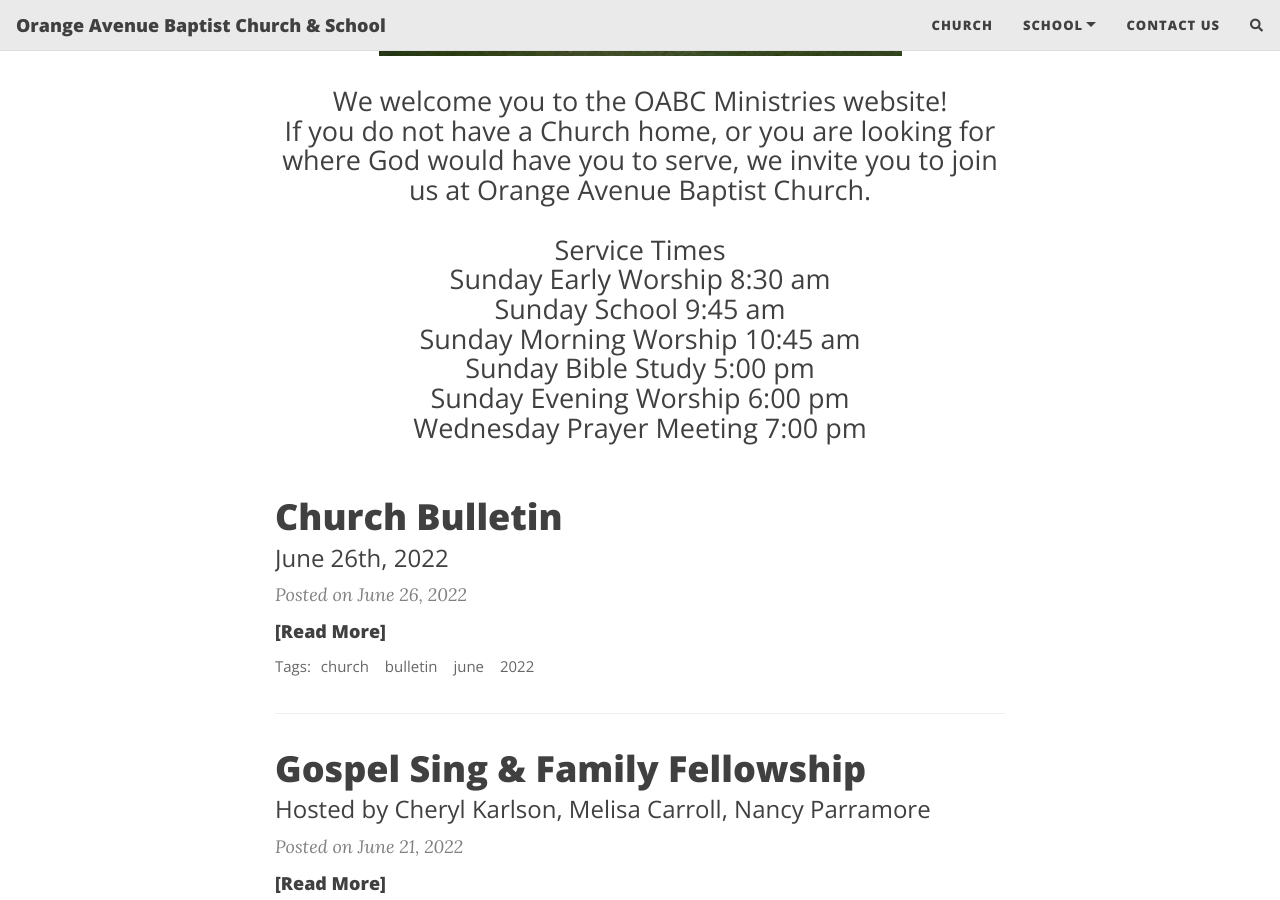
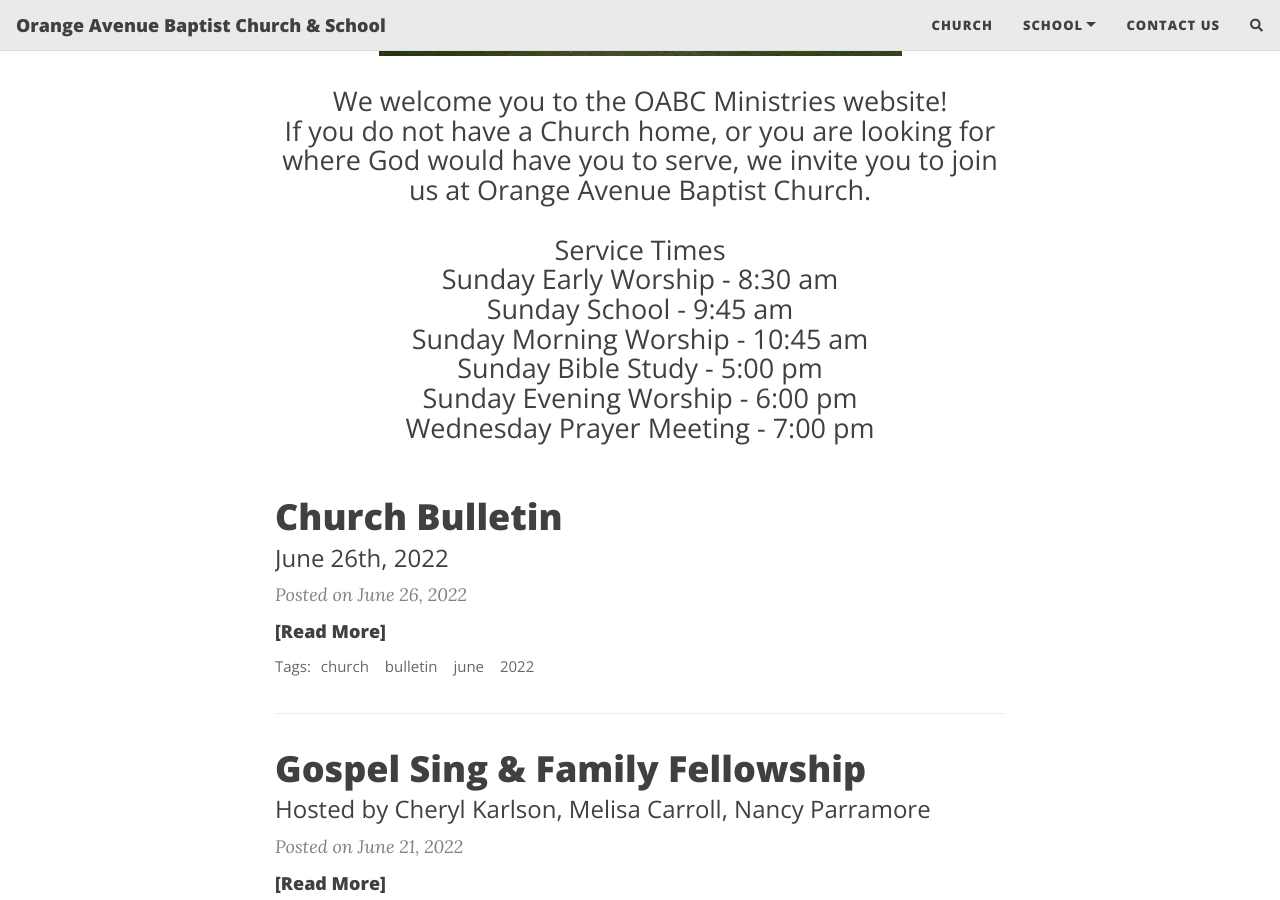
Before and after one commit to techdouttech/oabc-website, a Jekyll site: the page built from index.html, in a window 1280 px wide and 900 px high, scrolled down 604 px. Built offline with Jekyll 4.4.1, drawn with Linux system fonts in a browser that asks for light colours; nearby versions of some CDN libraries; the list of posts is cut into pages by our own code; comment, search, counter and statistics services are not loaded.

```diff
--- a/index.html
+++ b/index.html
@@ -2,5 +2,5 @@
 layout: home
 title: Orange Avenue Baptist Church
 subtitle: The Church Where Everybody Is Somebody & Jesus Christ Is LORD!!!
-body: <img src="/assets/img/OABC-Property.png"><br /><br />We welcome you to the OABC Ministries website!<br />If you do not have a Church home, or you are looking for where God would have you to serve, we invite you to join us at Orange Avenue Baptist Church.<br /><br /><b>Service Times</b><br />Sunday Early Worship 8:30 am<br />Sunday School 9:45 am<br />Sunday Morning Worship 10:45 am<br />Sunday Bible Study 5:00 pm <br />Sunday Evening Worship 6:00 pm<br />Wednesday Prayer Meeting 7:00 pm <br />
+body: <img src="/assets/img/OABC-Property.png"><br /><br />We welcome you to the OABC Ministries website!<br />If you do not have a Church home, or you are looking for where God would have you to serve, we invite you to join us at Orange Avenue Baptist Church.<br /><br /><b>Service Times</b><br />Sunday Early Worship - 8:30 am<br />Sunday School - 9:45 am<br />Sunday Morning Worship - 10:45 am<br />Sunday Bible Study - 5:00 pm <br />Sunday Evening Worship - 6:00 pm<br />Wednesday Prayer Meeting - 7:00 pm <br />
 ---
```
Also changed, not shown: assets/img/error-404.jpg (added).
